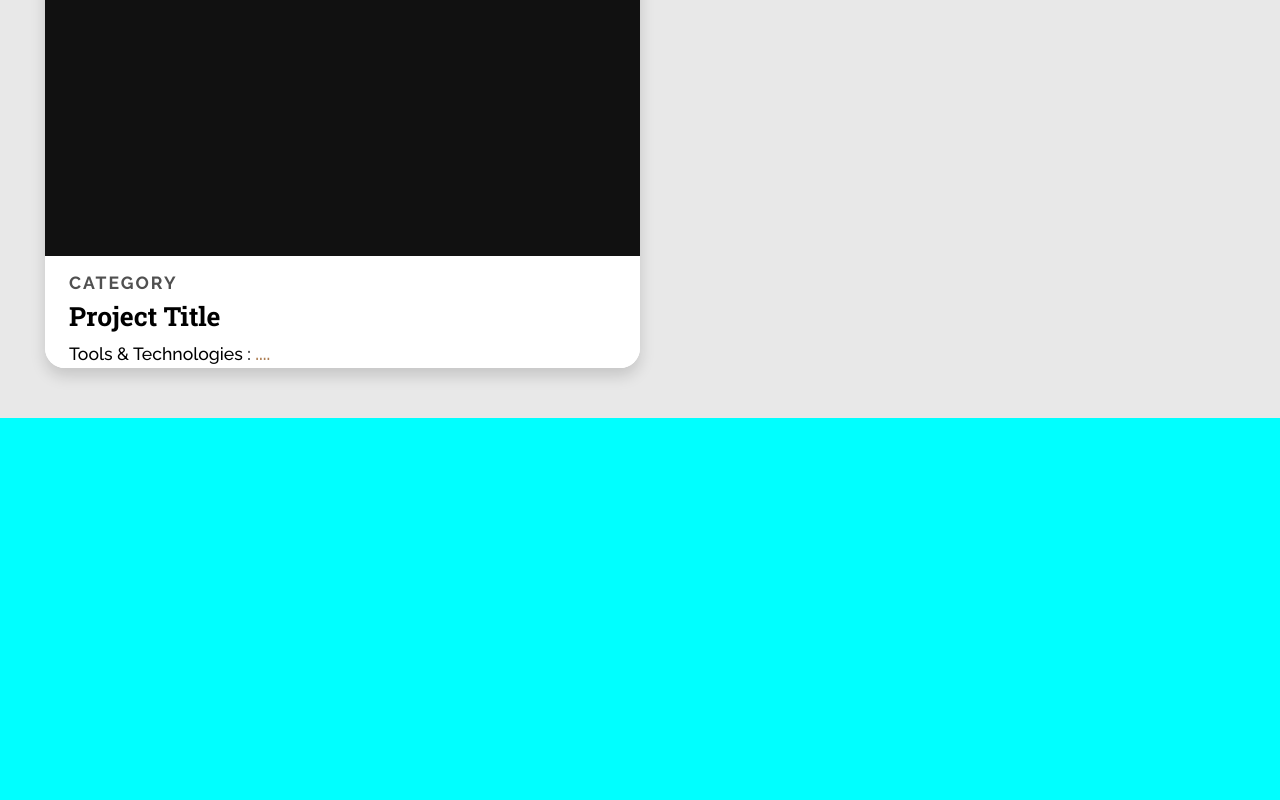
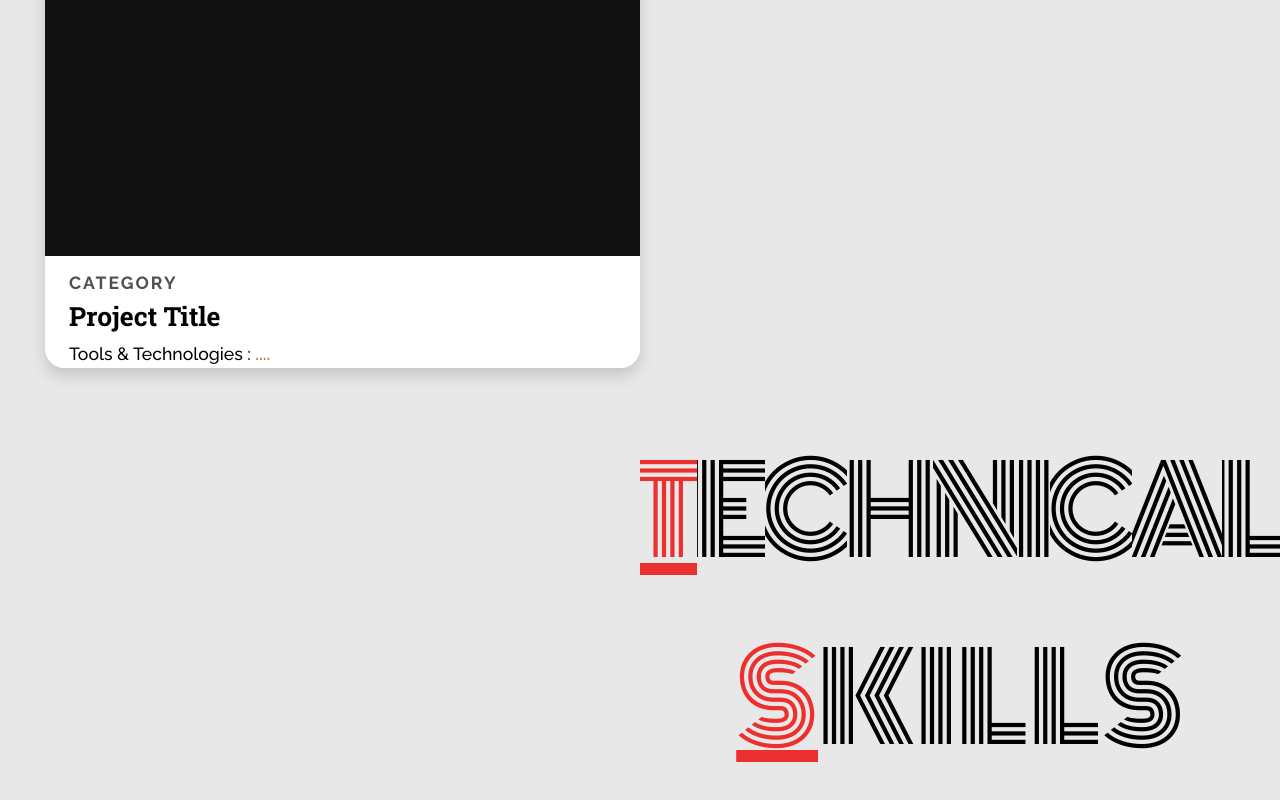
Before and after one commit to AyushNetTech/Portfolio, a React (Create React App) app: page / in a window 1280 px wide. Shown: the part 4591-5391 px from the top of the page. Built offline with nearby package versions, Linux system fonts and the light colour scheme; a web font is replaced by a local one.

Commit message:
made a skill section

```diff
--- a/src/Components/Info.jsx
+++ b/src/Components/Info.jsx
@@ -1,11 +1,9 @@
 import React from "react";
 import "./Info.css";
-import infoV from "./PortFolioInfoVideo.mp4";
 import { useGSAP } from "@gsap/react";
 import gsap from "gsap";
 import { ScrollTrigger } from "gsap/ScrollTrigger";
 import Spacer from "./Spacer";
-import Projects from "./Projects";
 
 gsap.registerPlugin(ScrollTrigger);
 
--- a/src/Components/Skills.css
+++ b/src/Components/Skills.css
@@ -6,4 +6,62 @@
     position: sticky;
     top: 0px;
     left: 0px;
+    display: flex;
 }
+
+.SkillData{
+    height: 100vh;
+    width: 50%;
+    background-color: #e8e8e8;
+}
+
+.SkillTitle{
+    height: 100vh;
+    width: 50%;
+    text-align: center;
+    background-color: #e8e8e8;
+    color: black;
+}
+
+.Title1{
+    height: min-content;
+    width: 100%;
+    text-align: center;
+    background-color: #e8e8e8;
+    display: flex;
+    align-items: center;
+    justify-content: center;
+    color: black;
+}
+
+.Title2{
+    height: 50vh;
+    width: 100%;
+    text-align: center;
+    background-color: #e8e8e8;
+    display: flex;
+    align-items: center;
+    justify-content: center;
+    color: black;
+}
+
+#T1, #T2{
+    height: 100%;
+    font-size: 15vh;
+    font-family: "Monoton", sans-serif;
+    font-weight: lighter;
+    overflow: hidden;
+    color: black;
+}
+
+#T1{
+    display: flex;
+    align-items: end;
+    justify-content: center;
+}
+
+#T2{
+    display: flex;
+    align-items: start;
+    justify-content: center;
+}
--- a/src/Components/Skills.jsx
+++ b/src/Components/Skills.jsx
@@ -4,7 +4,30 @@ import "./Skills.css";
 const Skills = () => {
   return (
     <div className="Skills">
+          <div className='SkillData'>
 
+          </div>
+          <div className="SkillTitle">
+              <div className="Title1">
+                <span id="T1" style={{color:"rgb(236, 48, 48)", textDecoration:"underline"}}>T</span>
+                <span id="T1">E</span>
+                <span id="T1">C</span>
+                <span id="T1">H</span>
+                <span id="T1">N</span>
+                <span id="T1">I</span>
+                <span id="T1">C</span>
+                <span id="T1">A</span>
+                <span id="T1">L</span>
+              </div>
+              <div className="Title2">
+                <span id="T2" style={{color:"rgb(236, 48, 48)", textDecoration:"underline"}}>S</span>
+                <span id="T2">K</span>
+                <span id="T2">I</span>
+                <span id="T2">L</span>
+                <span id="T2">L</span>
+                <span id="T2">S</span>
+              </div>
+          </div>
     </div>
   )
 }
```
Also changed, not shown: src/Components/portfolioTB.png (deleted), 1 other file (tests, documents, lock files or other folders).
